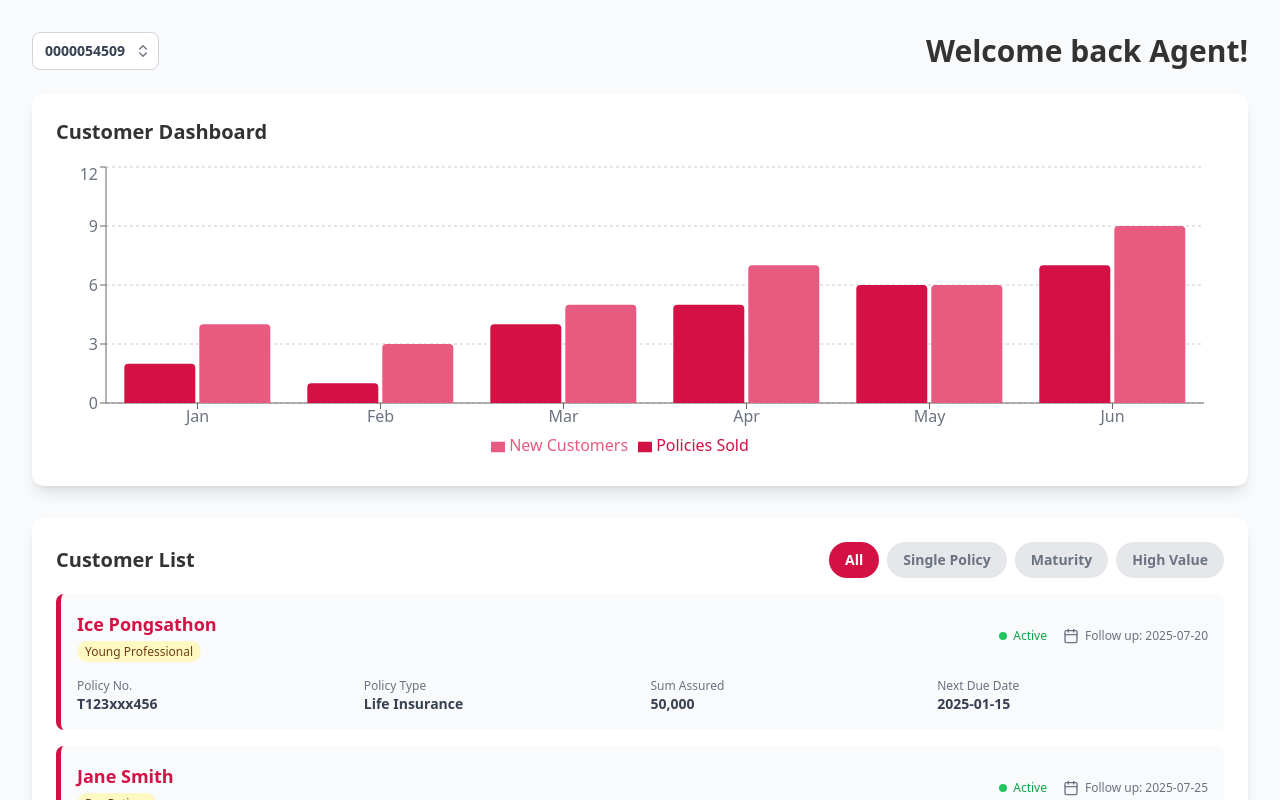
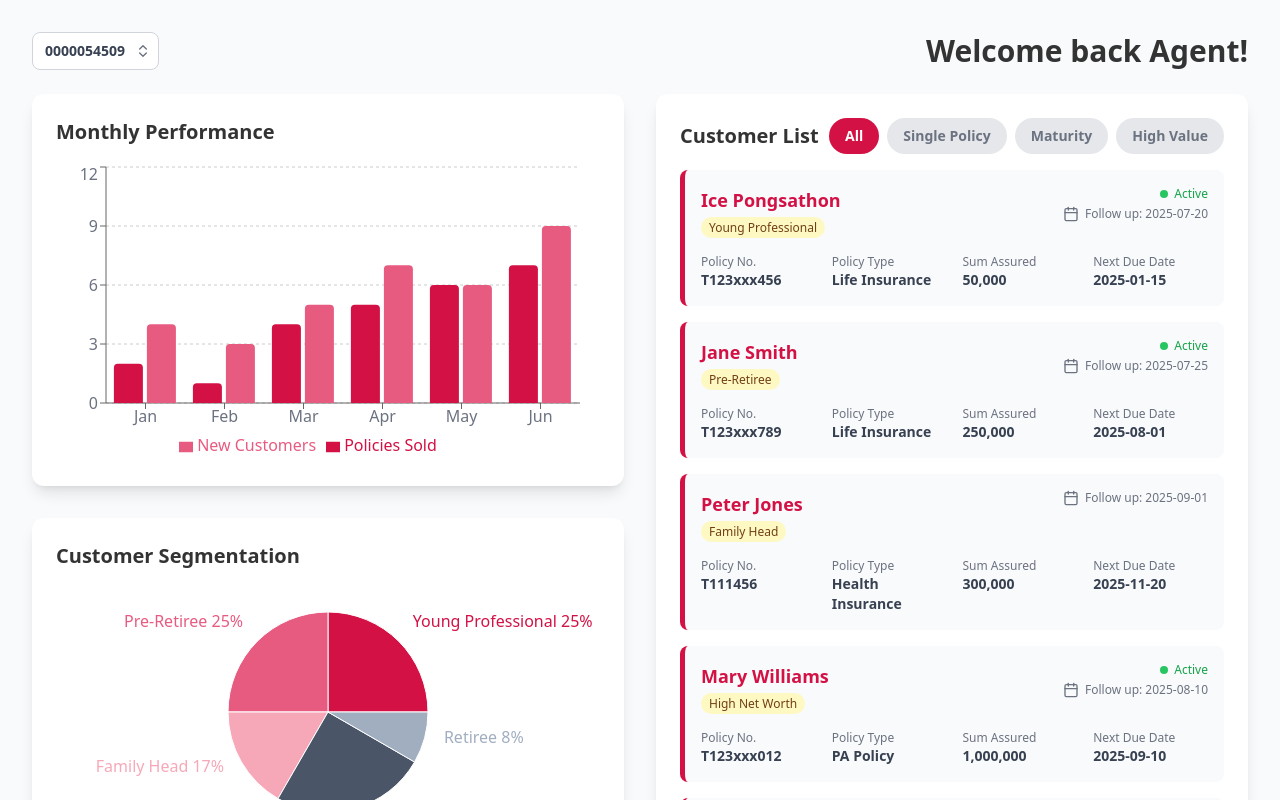
Before and after one commit to Iceponn/icecanvas, a React (Create React App) app: page / in a window 1280 px wide. Shown: the top 800 px of the page. Built offline with nearby package versions, Linux system fonts and the light colour scheme.

Commit message:
fix 1st page

```diff
--- a/src/App.js
+++ b/src/App.js
@@ -1,5 +1,5 @@
 import React, { useState, useCallback, useEffect } from 'react';
-import { BarChart, Bar, XAxis, YAxis, CartesianGrid, Tooltip, Legend, ResponsiveContainer } from 'recharts';
+import { BarChart, Bar, PieChart, Pie, Cell, Tooltip, Legend, ResponsiveContainer, CartesianGrid, XAxis, YAxis } from 'recharts';
 import { ChevronRight, Mail, MessageSquare, CheckCircle, Eye, MousePointerClick, Calendar, Clock, XCircle, Sparkles, Gift, Globe, Smartphone, Send, TrendingUp, Target, User, Shield, FileText, Megaphone, Zap, BarChart2, Edit3, Settings, Phone, Mic, Clipboard, Ticket, ChevronsUpDown, Users } from 'lucide-react';
 
 // --- Branding Colors ---
@@ -171,7 +171,7 @@ const customerInteractions = {
 
 const CustomerChart = () => (
   <div className="bg-white p-4 md:p-6 rounded-xl shadow-lg" style={{backgroundColor: aiaColors.surface}}>
-    <h3 className="text-xl font-bold text-gray-800 mb-4" style={{color: aiaColors.textPrimary}}>Customer Dashboard</h3>
+    <h3 className="text-xl font-bold text-gray-800 mb-4" style={{color: aiaColors.textPrimary}}>Monthly Performance</h3>
     <div style={{ width: '100%', height: 300 }}>
       <ResponsiveContainer>
         <BarChart data={mockCustomerData} margin={{ top: 5, right: 20, left: -10, bottom: 5 }}>
@@ -193,6 +193,49 @@ const CustomerChart = () => (
     </div>
   </div>
 );
+
+const SegmentationChart = () => {
+    const data = allCustomers.reduce((acc, customer) => {
+        const segment = acc.find(s => s.name === customer.segmentation);
+        if (segment) {
+            segment.value += 1;
+        } else {
+            acc.push({ name: customer.segmentation, value: 1 });
+        }
+        return acc;
+    }, []);
+
+    const COLORS = ['#D31145', '#E85B81', '#F7A8B8', '#4A5568', '#A0AEC0'];
+
+    return (
+        <div className="bg-white p-4 md:p-6 rounded-xl shadow-lg mt-8">
+            <h3 className="text-xl font-bold text-gray-800 mb-4" style={{color: aiaColors.textPrimary}}>Customer Segmentation</h3>
+            <div style={{ width: '100%', height: 300 }}>
+                <ResponsiveContainer>
+                    <PieChart>
+                        <Pie
+                            data={data}
+                            cx="50%"
+                            cy="50%"
+                            labelLine={false}
+                            outerRadius={100}
+                            fill="#8884d8"
+                            dataKey="value"
+                            nameKey="name"
+                            label={({ name, percent }) => `${name} ${(percent * 100).toFixed(0)}%`}
+                        >
+                            {data.map((entry, index) => (
+                                <Cell key={`cell-${index}`} fill={COLORS[index % COLORS.length]} />
+                            ))}
+                        </Pie>
+                        <Tooltip />
+                        <Legend />
+                    </PieChart>
+                </ResponsiveContainer>
+            </div>
+        </div>
+    );
+};
 
 const CustomerList = ({ onCustomerSelect, selectedCustomerId, isSidePanel = false }) => {
   const [activeFilter, setActiveFilter] = useState('All');
@@ -236,7 +279,7 @@ const CustomerList = ({ onCustomerSelect, selectedCustomerId, isSidePanel = fals
   }
 
   return (
-    <div className="bg-white p-4 md:p-6 rounded-xl shadow-lg mt-8" style={{backgroundColor: aiaColors.surface}}>
+    <div className="bg-white p-4 md:p-6 rounded-xl shadow-lg h-full flex flex-col">
       <div className="flex flex-col sm:flex-row justify-between items-start sm:items-center mb-4">
         <h3 className="text-xl font-bold text-gray-800 mb-4 sm:mb-0" style={{color: aiaColors.textPrimary}}>Customer List</h3>
         <div className="flex flex-wrap gap-2">
@@ -252,7 +295,7 @@ const CustomerList = ({ onCustomerSelect, selectedCustomerId, isSidePanel = fals
           ))}
         </div>
       </div>
-      <div className="space-y-4">
+      <div className="space-y-4 overflow-y-auto flex-grow min-h-0">
         {filteredCustomers.map(customer => (
           <div
             key={customer.id}
@@ -260,12 +303,12 @@ const CustomerList = ({ onCustomerSelect, selectedCustomerId, isSidePanel = fals
             className="p-4 bg-gray-50 rounded-lg cursor-pointer transition-all duration-300 hover:shadow-lg hover:scale-[1.02]"
             style={{borderLeft: `5px solid ${aiaColors.primary}`}}
           >
-            <div className="flex flex-wrap items-center justify-between gap-2">
+            <div className="flex flex-wrap items-start justify-between gap-2">
                 <div>
                     <p className="font-bold text-lg" style={{color: aiaColors.primary}}>{customer.name}</p>
                     <span className="text-xs font-medium px-2 py-0.5 rounded-full" style={{backgroundColor: '#FEF9C3', color: '#713F12'}}>{customer.segmentation}</span>
                 </div>
-                <div className="flex items-center gap-4 text-xs">
+                <div className="flex flex-col items-end gap-1 text-xs">
                     {customer.isActive && (
                         <div className="flex items-center gap-1.5 text-green-600">
                             <div className="w-2 h-2 bg-green-500 rounded-full animate-pulse"></div>
@@ -280,7 +323,7 @@ const CustomerList = ({ onCustomerSelect, selectedCustomerId, isSidePanel = fals
                     )}
                 </div>
             </div>
-            <div className="mt-4 grid grid-cols-2 md:grid-cols-4 gap-4 text-sm">
+             <div className="mt-4 grid grid-cols-2 md:grid-cols-4 gap-4 text-sm">
                 <div>
                     <p className="text-xs text-gray-500">Policy No.</p>
                     <p className="font-semibold text-gray-700">{customer.policyNo}</p>
@@ -318,8 +361,15 @@ const Dashboard = ({ onCustomerSelect }) => {
             </div>
             <h1 className="text-3xl font-extrabold" style={{color: aiaColors.textPrimary}}>Welcome back Agent!</h1>
         </div>
-        <CustomerChart />
-        <CustomerList onCustomerSelect={onCustomerSelect} />
+        <div className="grid grid-cols-1 lg:grid-cols-2 gap-8">
+            <div className="lg:col-span-1">
+                <CustomerChart />
+                <SegmentationChart />
+            </div>
+            <div className="lg:col-span-1">
+                <CustomerList onCustomerSelect={onCustomerSelect} />
+            </div>
+        </div>
       </div>
     );
 };
```
